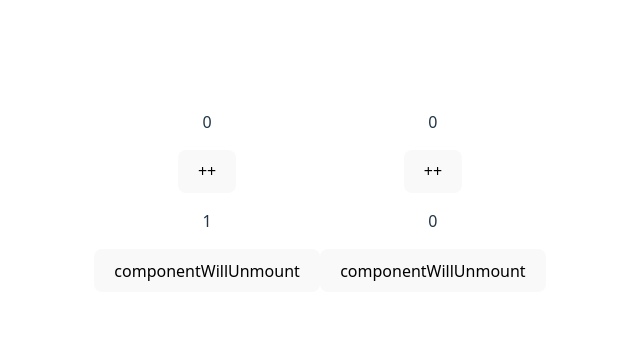
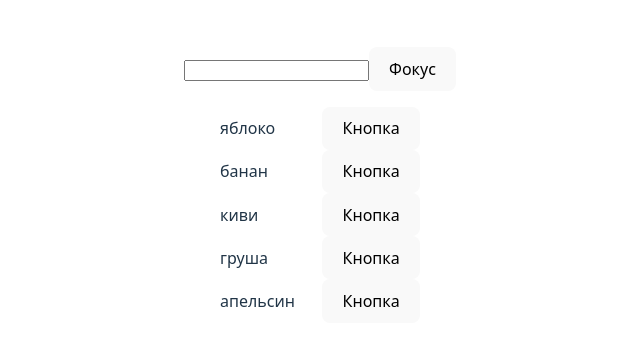
Before and after one commit to ViktoriaIvanova97/rrr-redev, a React (Vite) app: page / in a window 1280 px wide. Shown: the part 207-552 px from the top of the page, without its empty margins (320-960 px from the left). Built offline with nearby package versions, Linux system fonts and the light colour scheme; no server answers.

Commit message:
git commit -m

```diff
--- a/src/App.jsx
+++ b/src/App.jsx
@@ -1,31 +1,44 @@
-import { useState } from "react";
+import { useState, useRef, useMemo } from "react";
 import reactLogo from "./assets/react.svg";
 import viteLogo from "/vite.svg";
 import "./App.css";
-import LifecycleComponent from "./LifecycleComponent";
-import LifecycleComponent2 from "./LifecycleComponent2";
-
+import List from "./List";
 
 function App() {
-  const [state, setState] = useState(1);
-  const [state2, setState2] = useState(0);
+  const [value, setValue] = useState([
+    "яблоко",
+    "банан",
+    "киви",
+    "груша",
+    "апельсин",
+  ]);
+  const inputRef = useRef(null);
+
+  const valid = () => {
+    inputRef.current.focus();
+  };
+
+  const changeInput = (e) => {
+    if (e.key === "Enter") {
+      const inputVal = inputRef.current.value.trim();
+      setValue([...value, inputVal]);
+      inputRef.current.value = "";
+    }
+  };
+
+  const memoizedValue = useMemo(() => value, [value]);
   return (
-    <div style={{ display: 'flex' }}>
-      <div>
-        {state < 10 ? <LifecycleComponent /> : <p>...</p>}
-        <p>{state}</p>
-        <button onClick={() => setState((state) => state + 1)}>
-          componentWillUnmount
-        </button>
-      </div>
-      <div>
-        {state2 < 10 ? <LifecycleComponent2 /> : <p>...</p>}
-        <p>{state2}</p>
-        <button onClick={() => setState2((state2) => state2 + 1)}>
-          componentWillUnmount
-        </button>
-      </div>
-    </div>
+    <>
+      <input ref={inputRef} onKeyDown={changeInput} />
+      <button
+        onClick={() => {
+          valid();
+        }}
+      >
+        Фокус
+      </button>
+      <List arrValue={memoizedValue} setArrValue={setValue} />
+    </>
   );
 }
 
--- a/src/LifecycleComponent.jsx
+++ /dev/null
@@ -1,57 +0,0 @@
-import React from "react";
-import { useState, useEffect } from "react";
-
-class LifecycleComponent extends React.Component {
-  constructor(props) {
-    super(props);
-    this.state = { count: 0 };
-    this.increment = this.increment.bind(this);
-  }
-
-  increment() {
-    this.setState({ count: this.state.count + 1 });
-  }
-
-  componentDidMount() {
-    const getData = async () => {
-      try {
-        const resp = await fetch("https://todo-redev.herokuapp.com/api/todos", {
-          method: "GET",
-          headers: {
-            accept: " application/json",
-            Authorization:
-              "Bearer eyJhbGciOiJIUzI1NiIsInR5cCI6IkpXVCJ9.eyJlbWFpbCI6InZpa3RvcmlhaXZhbm92YTk3QGV4YW1wbGUuY29tIiwiaWQiOjEwMjQsImlhdCI6MTc0NTMyOTg4M30.p2HbQaFbGzXBxxXVZ8ep30xFv3yBihn8-U16d4ffRSY",
-          },
-        });
-
-        const res = await resp.json();
-        console.log(res);
-      } catch (error) {
-        console.log(error);
-      }
-    };
-    getData();
-  }
-
-  componentDidUpdate() {
-    console.log(this.state.count);
-  }
-  componentWillUnmount() {
-    console.log("Компонент будет удалён!");
-  }
-
-  shouldComponentUpdate(nextProps, nextState) {
-    return nextState.count % 2 === 0;
-  }
-
-  render() {
-    return (
-      <>
-        <p>{this.state.count}</p>
-        <button onClick={this.increment}>++</button>
-      </>
-    );
-  }
-}
-
-export default LifecycleComponent;
--- a/src/LifecycleComponent2.jsx
+++ /dev/null
@@ -1,49 +0,0 @@
-import React from "react";
-import { useState, useEffect } from "react";
-
-const LifecycleComponent2 = () => {
-  const [count, setCount] = useState(0);
-
-  useEffect(() => {
-    const getData = async () => {
-      try {
-        const resp = await fetch("https://todo-redev.herokuapp.com/api/todos", {
-          method: "GET",
-          headers: {
-            accept: " application/json",
-            Authorization:
-              "Bearer eyJhbGciOiJIUzI1NiIsInR5cCI6IkpXVCJ9.eyJlbWFpbCI6InZpa3RvcmlhaXZhbm92YTk3QGV4YW1wbGUuY29tIiwiaWQiOjEwMjQsImlhdCI6MTc0NTMyOTg4M30.p2HbQaFbGzXBxxXVZ8ep30xFv3yBihn8-U16d4ffRSY",
-          },
-        });
-        const res = await resp.json();
-        console.log(res);
-      } catch (error) {
-        console.log(error);
-      }
-    };
-    getData();
-  }, []);
-
-  useEffect(() => {
-    console.log(count);
-    setCount((prev) => (prev % 2 === 0 ? prev : prev + 1));
-  }, [count]);
-
-  const increment = () => {
-    setCount((prev) => prev + 1);
-  };
-
-  useEffect(() => {
-    return () => {
-      console.log("Компонент будет удалён!");
-    };
-  }, []);
-  return (
-    <>
-      <p>{count}</p>
-      <button onClick={increment}>++</button>
-    </>
-  );
-};
-
-export default LifecycleComponent2;
--- /dev/null
+++ b/src/List.jsx
@@ -0,0 +1,44 @@
+import React from "react";
+
+const List = ({ arrValue, setArrValue }) => {
+  const changeElement = (id) => {
+    setArrValue(
+      arrValue.map((el, index) => {
+        return index === id ? "!!!" + el : el;
+      })
+    );
+  };
+  return (
+    <ul
+      style={{
+        listStyleType: "none",
+        padding: 0,
+        display: " grid",
+        justifyItems: "center",
+      }}
+    >
+      {arrValue.map((el, index) => (
+        <li
+          key={index}
+          style={{
+            display: "flex",
+            alignItems: "center",
+            justifyContent: "space-between",
+            width: "200px",
+          }}
+        >
+          {el}
+          <button
+            onClick={() => {
+              changeElement(index);
+            }}
+          >
+            Кнопка
+          </button>
+        </li>
+      ))}
+    </ul>
+  );
+};
+
+export default List;
```
